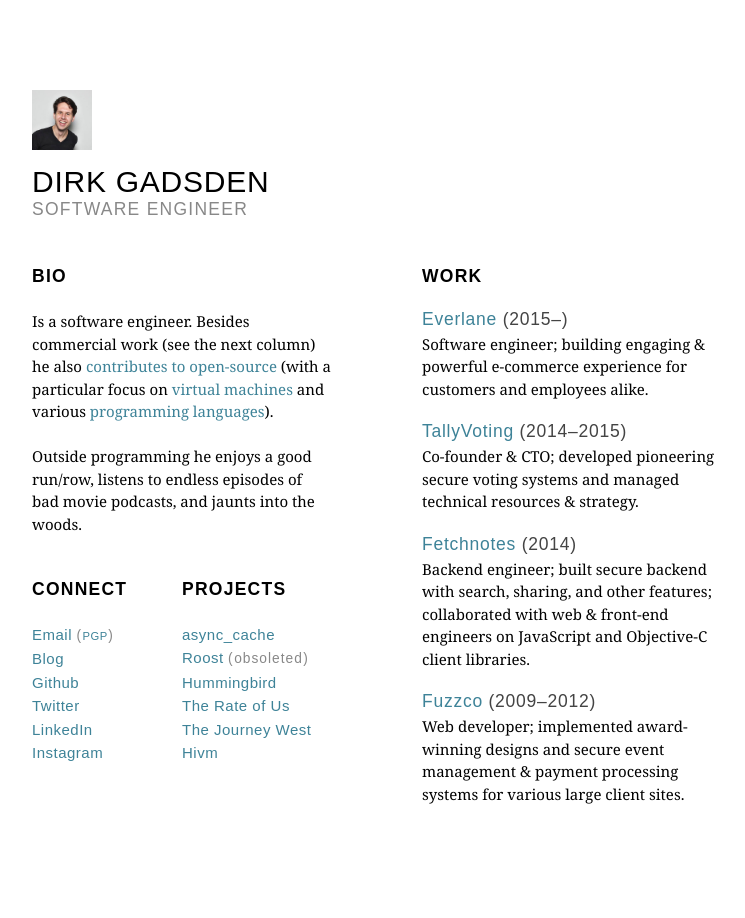
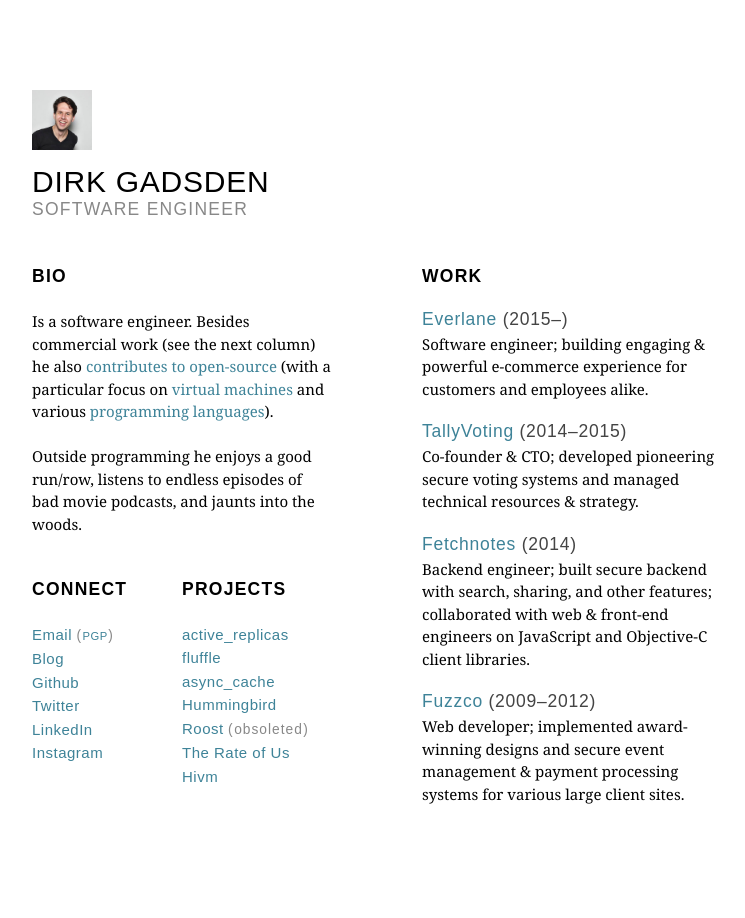
Before and after one commit to dirk/dirk.to, a Jekyll site: the page built from index.html, in a window 1280 px wide. Shown: the whole page, without its empty margins (263-1008 px from the left). Built offline with Jekyll 4.4.1, drawn with Linux system fonts in a browser that asks for light colours; Markdown is read by kramdown in place of the engine named in the settings; comment, search, counter and statistics services are not loaded.

Commit message:
Update projects list

```diff
--- a/index.html
+++ b/index.html
@@ -92,14 +92,15 @@
             <div class="subcolumn subcolumn--projects">
               <h2>Projects</h2>
 
+              <a href="https://github.com/dirk/active_replicas">active_replicas</a></br />
+              <a href="https://github.com/Everlane/fluffle">fluffle</a></br />
               <a href="https://github.com/Everlane/async_cache">async_cache</a></br />
+              <a href="http://hummingbird-lang.org/">Hummingbird</a><br />
               <a href="https://github.com/dirk/Roost">Roost</a>
               <span class="link__aisde">
                 <span class="link__aisde-lift">(</span>obsoleted<span class="link__aisde-lift">)</span>
               </span><br />
-              <a href="http://hummingbird-lang.org/">Hummingbird</a><br />
               <a href="http://pheel.us/rate-of-us/">The Rate of Us</a><br />
-              <a href="/2015/journey-west.html">The Journey West</a></br >
               <a href="http://hivm.org/">Hivm</a>
             </div>
           </div>
```
